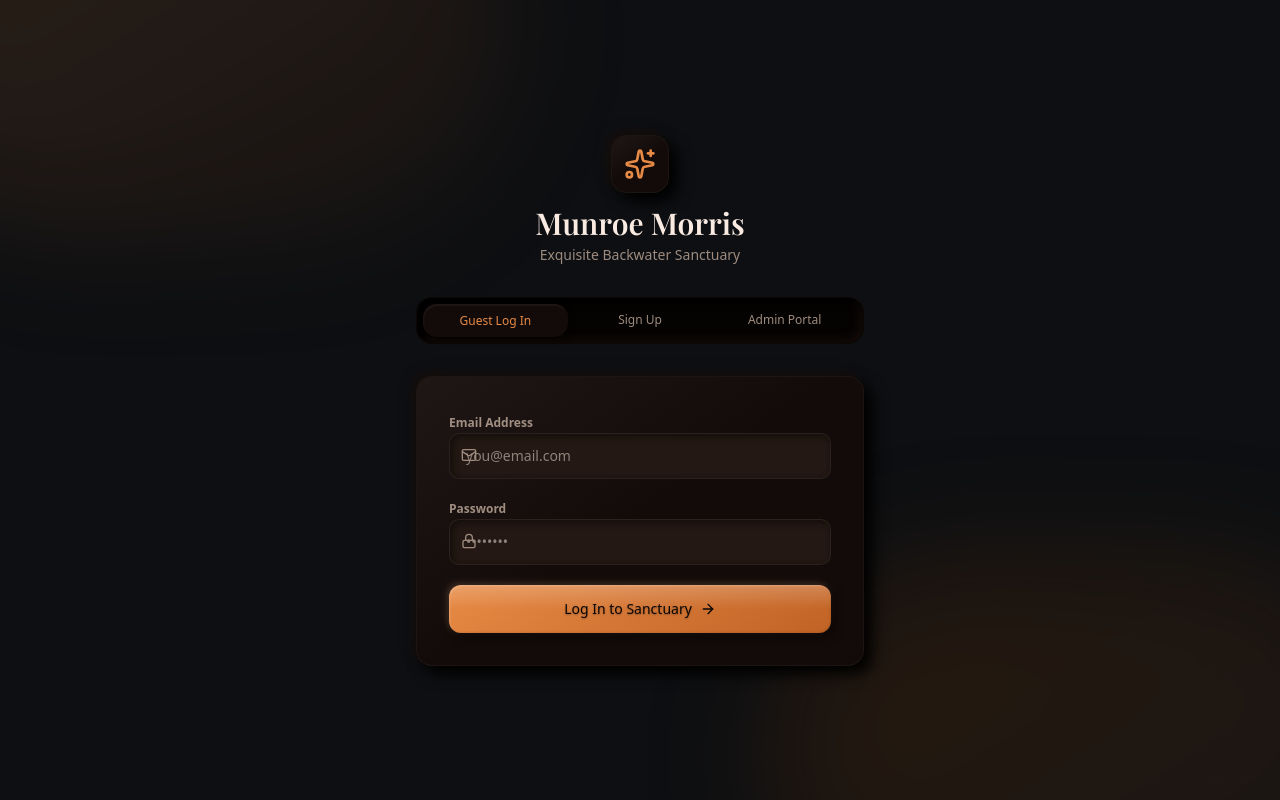
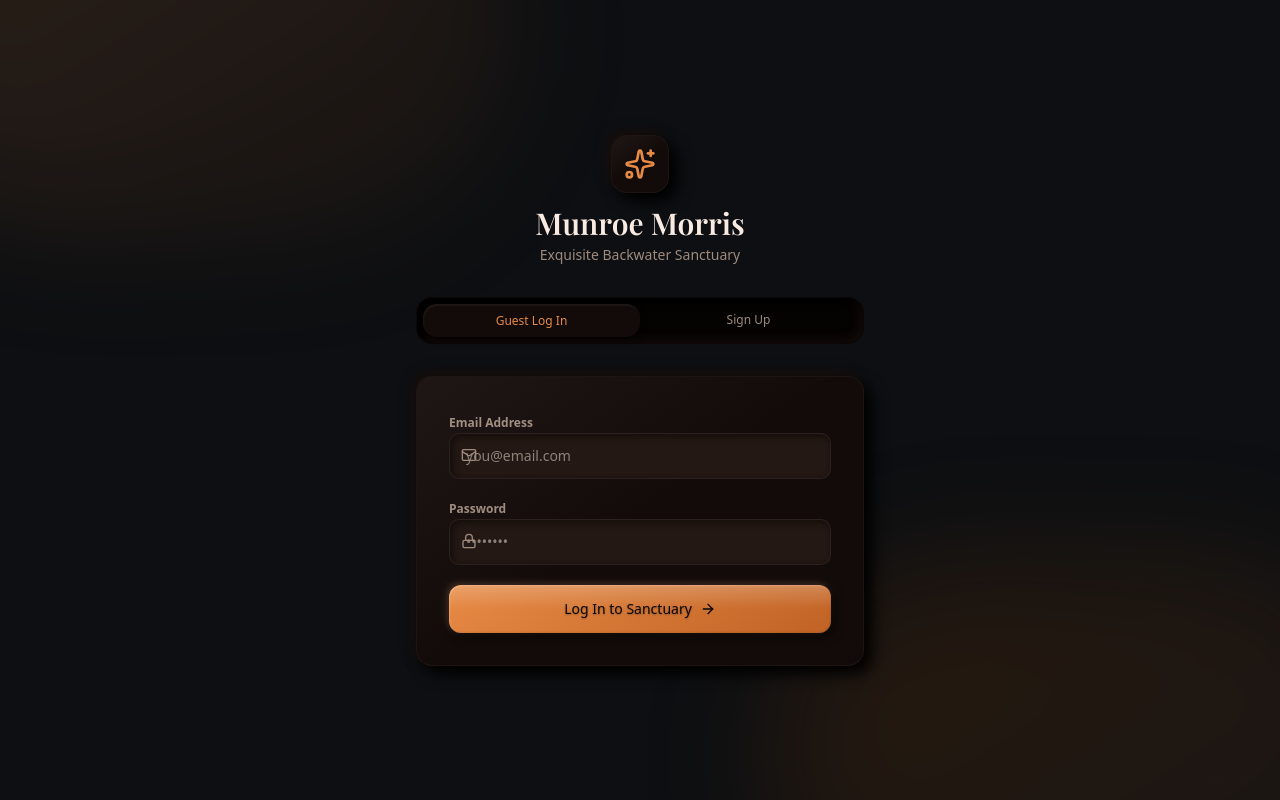
Before and after one commit to keralagda/MMoriss, a Next.js app: page /login in a window 1280 px wide. Built offline with nearby package versions, Linux system fonts and the light colour scheme; no server answers; the database is empty; a web font is replaced by a local one.

Commit message:
chore: remove admin portal tab from guest login switcher to keep only stealth login

```diff
--- a/src/app/login/page.tsx
+++ b/src/app/login/page.tsx
@@ -5,7 +5,7 @@ import { motion, AnimatePresence } from 'framer-motion'
 import { Mail, Lock, User, Phone, Shield, ArrowRight, Sparkles, CheckCircle } from 'lucide-react'
 import { Button } from '@/components/ui/button'
 
-type Tab = 'guest-login' | 'guest-signup' | 'admin-login'
+type Tab = 'guest-login' | 'guest-signup'
 
 export default function LoginPage() {
   const [activeTab, setActiveTab] = useState<Tab>('guest-login')
@@ -63,7 +63,7 @@ export default function LoginPage() {
           window.location.href = '/dashboard'
         }, 1500)
       } else {
-        const role = activeTab === 'admin-login' ? 'admin' : 'guest'
+        const role = 'guest'
         const res = await fetch('/api/auth/login', {
           method: 'POST',
           headers: { 'Content-Type': 'application/json' },
@@ -74,11 +74,7 @@ export default function LoginPage() {
 
         setSuccessMsg('Login successful! Redirecting...')
         setTimeout(() => {
-          if (role === 'admin') {
-            window.location.href = '/admin'
-          } else {
-            window.location.href = '/dashboard'
-          }
+          window.location.href = '/dashboard'
         }, 1500)
       }
     } catch (err: any) {
@@ -143,7 +139,7 @@ export default function LoginPage() {
 
         {/* Tab Controls */}
         <div className="flex p-1.5 skeuo-inset rounded-2xl bg-black/35 border border-white/5">
-          {(['guest-login', 'guest-signup', 'admin-login'] as Tab[]).map((tab) => (
+          {(['guest-login', 'guest-signup'] as Tab[]).map((tab) => (
             <button
               key={tab}
               onClick={() => setActiveTab(tab)}
@@ -155,7 +151,6 @@ export default function LoginPage() {
             >
               {tab === 'guest-login' && 'Guest Log In'}
               {tab === 'guest-signup' && 'Sign Up'}
-              {tab === 'admin-login' && 'Admin Portal'}
             </button>
           ))}
         </div>
@@ -279,7 +274,6 @@ export default function LoginPage() {
                 <>
                   {activeTab === 'guest-login' && 'Log In to Sanctuary'}
                   {activeTab === 'guest-signup' && 'Create Sanctuary Account'}
-                  {activeTab === 'admin-login' && 'Log In to Admin Console'}
                   <ArrowRight className="h-4 w-4 transition-transform group-hover:translate-x-1" />
                 </>
               )}
```
